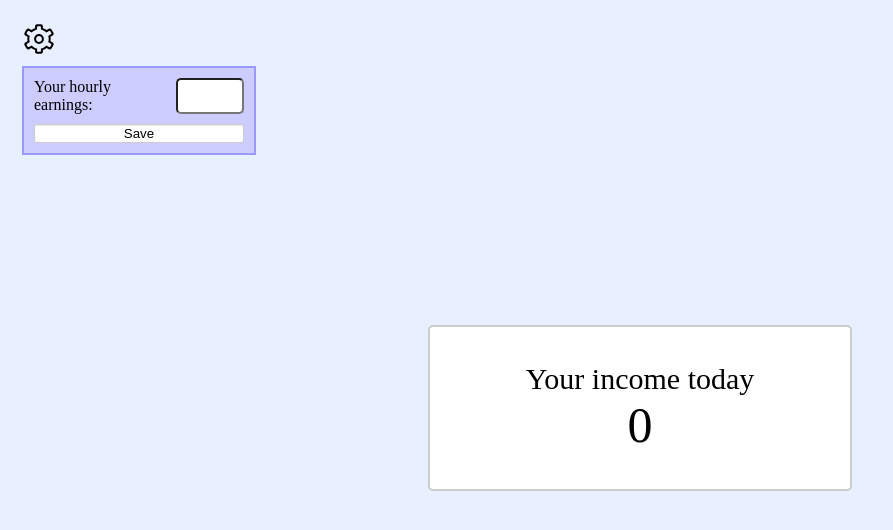
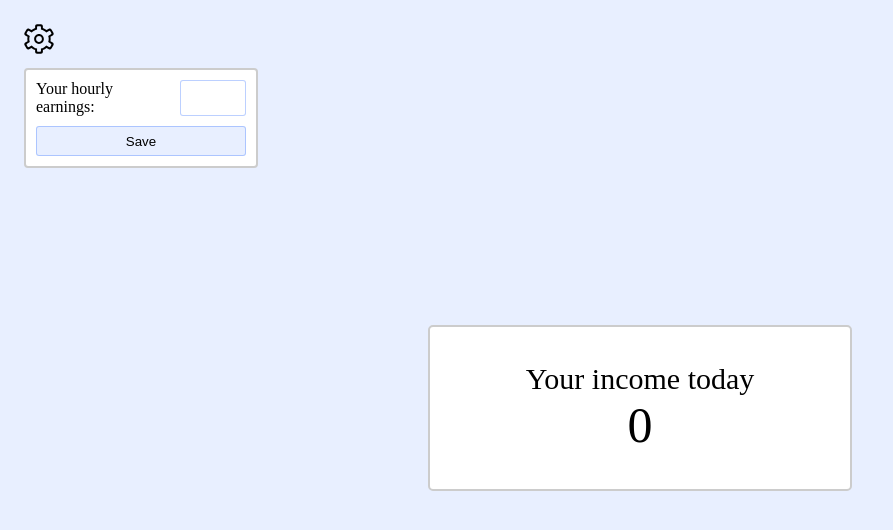
Before and after one commit to MarsiBarsi/earn-earn-earn, a plain HTML site: page index.html in a window 1280 px wide. Both pictures are taken after a click on the picture 39 px from the left and 39 px from the top of the page. Shown: the whole page, without its empty margins (0-893 px from the left). Drawn offline with Linux system fonts and the light colour scheme.

Commit message:
styles for settings

```diff
--- a/styles.css
+++ b/styles.css
@@ -28,12 +28,13 @@ body {
 
 .settings__form {
     visibility: hidden;
-    background-color: #CCCCFF;
+    background-color: #FFF;
     width: 210px;
     display: flex;
     flex-direction: column;
     padding: 10px;
-    outline: 2px solid #9999FF;
+    border: 2px solid #CCC;
+    border-radius: 4px;
 }
 
 .settings__form__field {
@@ -46,16 +47,16 @@ body {
 .settings__form__field__input {
     margin-left: 5px;
     width: 60px;
-    border-radius: 5px;
+    border-radius: 3px;
+    border: 1px solid  rgba(33, 99, 255, 0.3);
     text-indent: 75%;
 }
 
 .settings__form__field__button {
     border-radius: 3px;
-    background-color: #FFF;
-    border: 1px solid #CCCCCC;
-    box-shadow: 0 1px 1px rgba(0, 0, 0, 0.075) inset;
-
+    background-color: rgba(33, 99, 255, 0.1);
+    border: 1px solid  rgba(33, 99, 255, 0.3);
+    height: 30px;
 }
 
 .counter {
```
